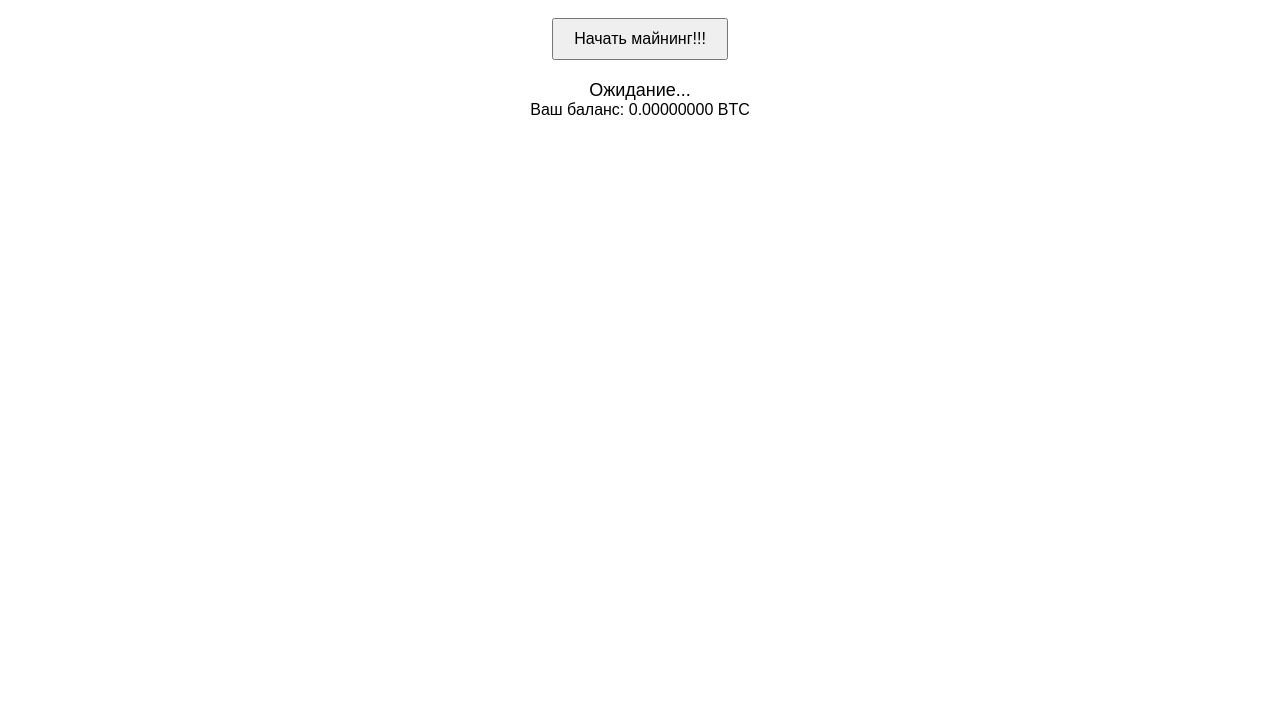
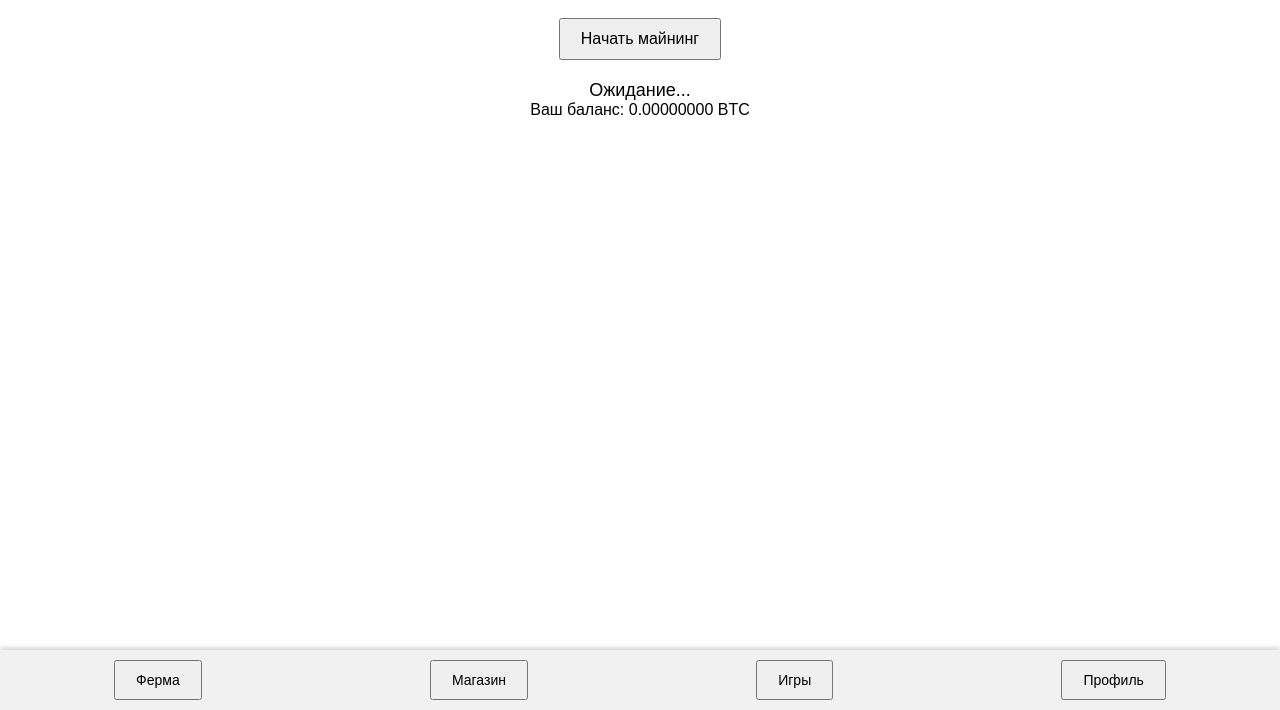
Before and after one commit to ayubjon1/crypto-miner-game, a plain HTML site: page index.html in a window 1280 px wide. Shown: the part 90-800 px from the top of the page. Drawn offline with Linux system fonts and the light colour scheme.

Commit message:
Update index.html

```diff
--- a/index.html
+++ b/index.html
@@ -4,31 +4,25 @@
     <meta charset="UTF-8">
     <meta name="viewport" content="width=device-width, initial-scale=1.0">
     <title>Crypto Miner</title>
-    <style>
-        body {
-            font-family: Arial, sans-serif;
-            text-align: center;
-            margin-top: 50px;
-        }
-        button {
-            padding: 10px 20px;
-            font-size: 16px;
-        }
-        .status {
-            margin-top: 20px;
-            font-size: 18px;
-        }
-    </style>
+    <!-- Подключение внешнего файла стилей -->
+    <link rel="stylesheet" href="styles.css">
 </head>
 <body>
     <h1>Crypto Miner</h1>
     <div class="miner">
-        <button id="mineBtn">Начать майнинг!!!</button>
+        <button id="mineBtn">Начать майнинг</button>
         <div class="status" id="statusText">Ожидание...</div>
         <div id="balance">Ваш баланс: 0 BTC</div>
     </div>
 
-    <!-- Подключение скрипта -->
+    <!-- Навигация внизу -->
+    <div class="nav-bar">
+        <button id="farmBtn">Ферма</button>
+        <button id="shopBtn">Магазин</button>
+        <button id="gamesBtn">Игры</button>
+        <button id="profileBtn">Профиль</button>
+    </div>
+
     <script src="script.js"></script>
 </body>
 </html>
```
